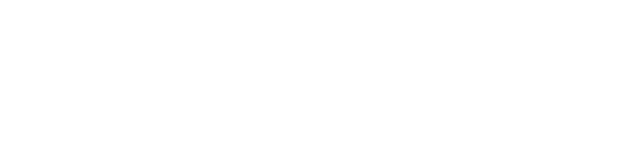
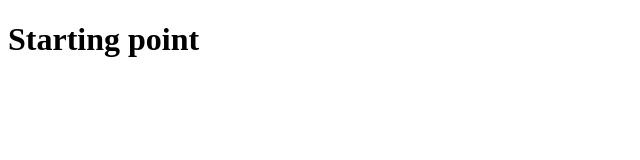
Before and after one commit to naveen701526/simple-meal-api, a plain HTML site: page index.html in a window 1280 px wide. Shown: the whole page, without its empty margins (0-640 px from the left). Drawn offline with Linux system fonts and the light colour scheme.

Commit message:
start point

```diff
--- a/index.html
+++ b/index.html
@@ -8,6 +8,7 @@
         <title>Simple Meal Api</title>
     </head>
     <body>
+        <h1>Starting point</h1>
         <script src="javascript/script.js"></script>
     </body>
 </html>
```
